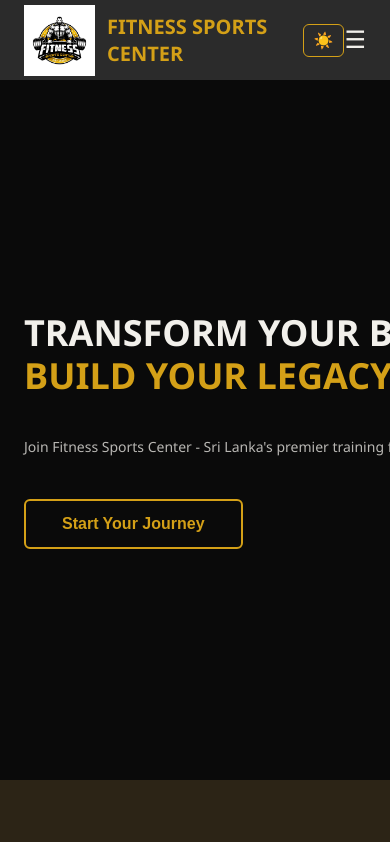
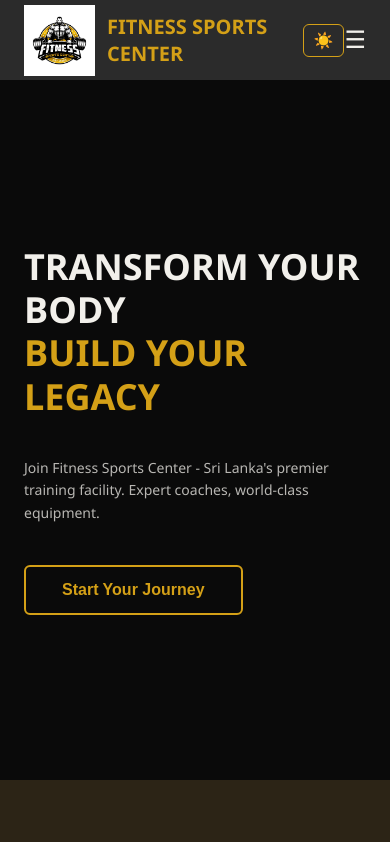
Before and after one commit to Poorna0321/fitness-sports-center, a React (Vite) app: page / in a window 390 px wide. Shown: the top 842 px of the page. Built offline with nearby package versions, Linux system fonts and the light colour scheme.

Commit message:
Fix mobile overflow

```diff
--- a/src/components/Hero.css
+++ b/src/components/Hero.css
@@ -155,9 +155,12 @@
 
     .hero-title {
         font-size: 36px;
+        white-space: normal;
     }
 
     .hero-subtitle {
         font-size: 14px;
+        white-space: normal;
+        max-width: 100%;
     }
 }
--- a/src/index.css
+++ b/src/index.css
@@ -2,7 +2,6 @@
     margin: 0;
     padding: 0;
     box-sizing: border-box;
-    max-width: 100%;
 
 
 }
```
